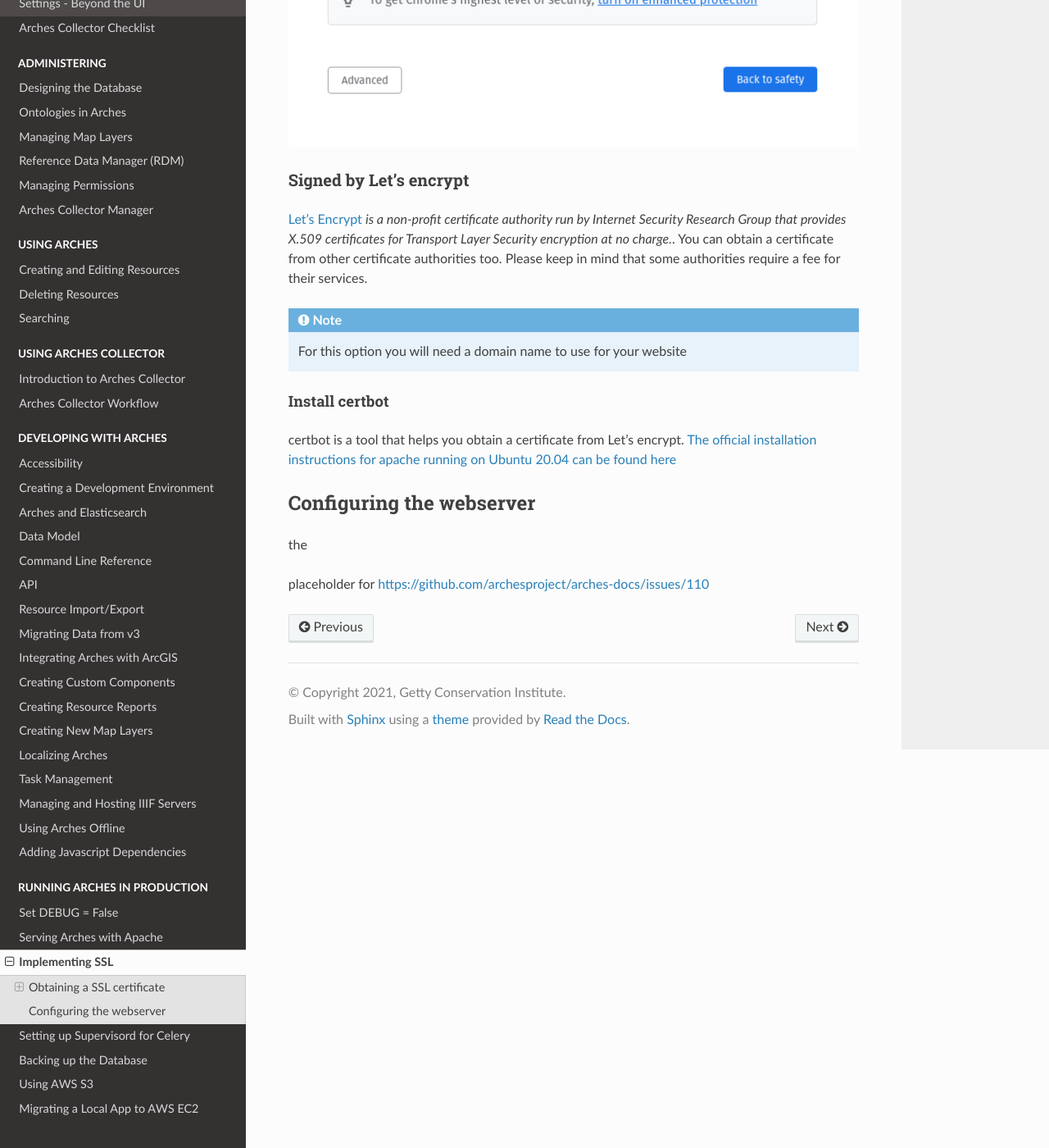
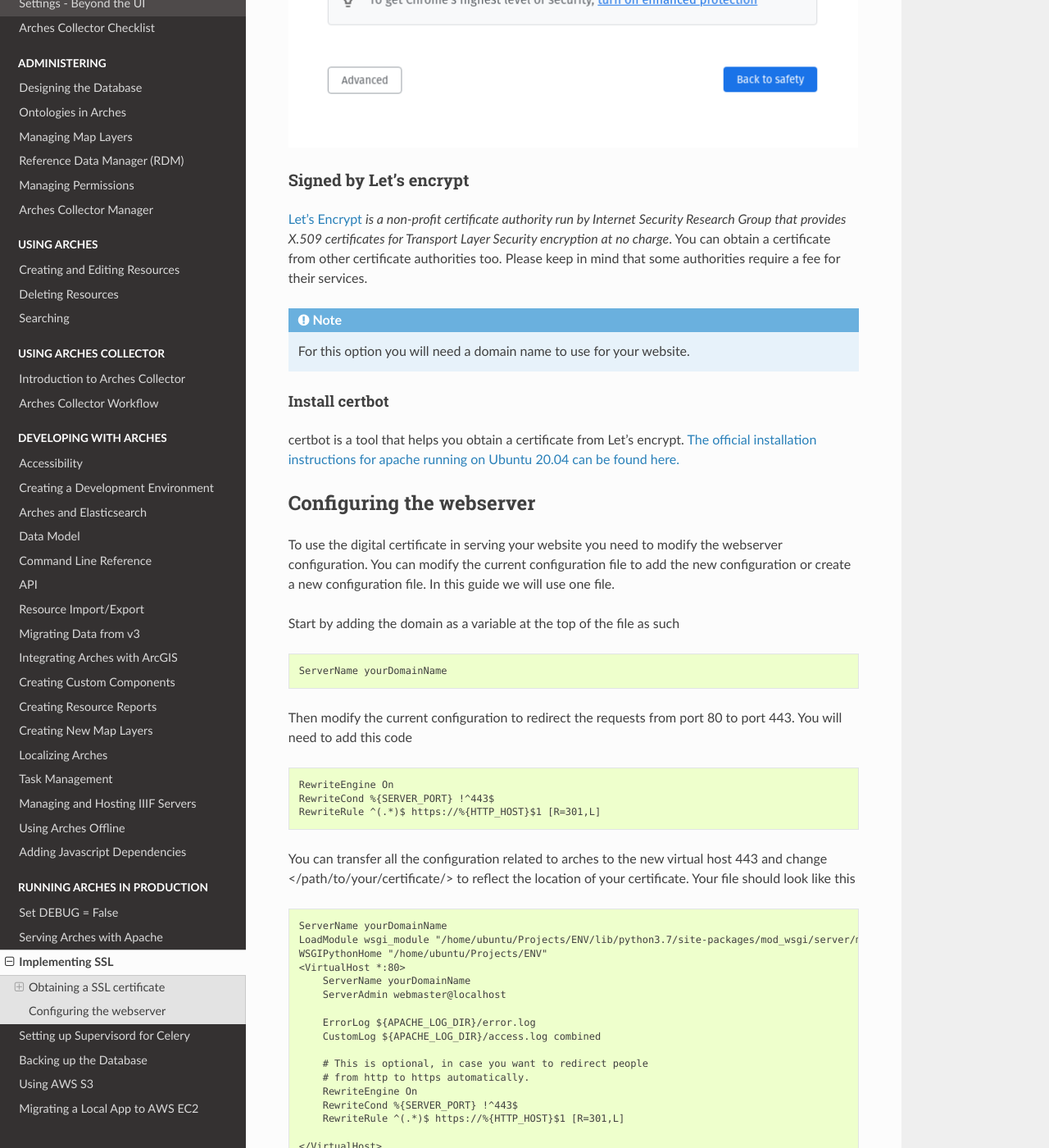
Before and after one commit to archesproject/arches-docs, a Sphinx documentation site: the page built from docs/implementing-ssl.txt, in a window 1280 px wide and 1400 px high, scrolled down 1090 px. Shown: the whole window at 82% size. Built offline with Sphinx 7.4.7 and the Read the Docs theme 2.0.0, drawn with Linux system fonts in a browser that asks for light colours; some of the changed text lies outside the part shown.

Commit message:
add full config #110

```diff
--- a/docs/implementing-ssl.txt
+++ b/docs/implementing-ssl.txt
@@ -28,18 +28,102 @@
 Signed by Let's encrypt
 =======================
 
-`Let's Encrypt <https://letsencrypt.org/>`_ *is a non-profit certificate authority run by Internet Security Research Group that provides X.509 certificates for Transport Layer Security encryption at no charge.*. You can obtain a certificate from other certificate authorities too. Please keep in mind that some authorities require a fee for their services.
+`Let's Encrypt <https://letsencrypt.org/>`_ *is a non-profit certificate authority run by Internet Security Research Group that provides X.509 certificates for Transport Layer Security encryption at no charge*. You can obtain a certificate from other certificate authorities too. Please keep in mind that some authorities require a fee for their services.
 
 .. note::
-    For this option you will need a domain name to use for your website
+    For this option you will need a domain name to use for your website.
 
 Install certbot
 ---------------
-certbot is a tool that helps you obtain a certificate from Let's encrypt. `The official installation instructions for apache running on Ubuntu 20.04 can be found here <https://certbot.eff.org/lets-encrypt/ubuntufocal-apache>`_
+certbot is a tool that helps you obtain a certificate from Let's encrypt. `The official installation instructions for apache running on Ubuntu 20.04 can be found here. <https://certbot.eff.org/lets-encrypt/ubuntufocal-apache>`_
 
 
 Configuring the webserver
 *************************
-the
+To use the digital certificate in serving your website you need to modify the webserver configuration. You can modify the current configuration file to add the new configuration or create a new configuration file. In this guide we will use one file.
 
-placeholder for https://github.com/archesproject/arches-docs/issues/110
+Start by adding the domain as a variable at the top of the file as such
+
+.. code-block::
+
+    ServerName yourDomainName
+
+Then modify the current configuration to redirect the requests from port 80 to port 443. You will need to add this code
+
+.. code-block::
+
+    RewriteEngine On
+    RewriteCond %{SERVER_PORT} !^443$
+    RewriteRule ^(.*)$ https://%{HTTP_HOST}$1 [R=301,L]
+
+You can transfer all the configuration related to arches to the new virtual host 443 and change </path/to/your/certificate/> to reflect the location of your certificate. Your file should look like this
+
+.. code-block::
+
+    ServerName yourDomainName
+    LoadModule wsgi_module "/home/ubuntu/Projects/ENV/lib/python3.7/site-packages/mod_wsgi/server/mod_wsgi-py37.cpython-37m-x86_64-linux-gnu.so"
+    WSGIPythonHome "/home/ubuntu/Projects/ENV"
+    <VirtualHost *:80>
+        ServerName yourDomainName
+        ServerAdmin webmaster@localhost
+
+        ErrorLog ${APACHE_LOG_DIR}/error.log
+        CustomLog ${APACHE_LOG_DIR}/access.log combined
+
+        # This is optional, in case you want to redirect people
+        # from http to https automatically.
+        RewriteEngine On
+        RewriteCond %{SERVER_PORT} !^443$
+        RewriteRule ^(.*)$ https://%{HTTP_HOST}$1 [R=301,L]
+
+    </VirtualHost>
+    <VirtualHost *:443>
+        WSGIPassAuthorization on
+        WSGIDaemonProcess arches python-path=/home/ubuntu/Projects/my_project
+        WSGIScriptAlias / /home/ubuntu/Projects/my_project/my_project/wsgi.py process-group=arches
+        <Directory /home/ubuntu/Projects/my_project/>
+                    Options Indexes FollowSymLinks
+                    AllowOverride None
+                    Require all granted
+        </Directory>
+
+        Alias /media/ /home/ubuntu/Projects/my_project/my_project/static/
+        <Directory /home/ubuntu/Projects/my_project/my_project/static>
+                    Options Indexes FollowSymLinks
+                    AllowOverride None
+                    Require all granted
+        </Directory>
+
+        Alias /files/uploadedfiles /home/ubuntu/Projects/my_project/my_project/uploadedfiles
+        <Directory /home/ubuntu/Projects/my_project/my_project/files/uploadedfiles>
+                    Options Indexes FollowSymLinks
+                    AllowOverride None
+                    Require all granted
+        </Directory>
+
+        ServerName yourDomainName
+        ServerAdmin webmaster@localhost
+        DocumentRoot /var/www/html
+
+        ErrorLog ${APACHE_LOG_DIR}/error.log
+        CustomLog ${APACHE_LOG_DIR}/access.log combined
+
+        SSLEngine on
+        SSLCertificateFile </path/to/your/certificate/>cert.pem
+        SSLCertificateKeyFile </path/to/your/certificate/>privkey.pem
+        SSLCACertificateFile </path/to/your/certificate/>chain.pem
+    </VirtualHost>
+
+
+Then you will need to enable the SSL and redirecting modules before you reload apache configuration
+
+.. code-block::
+
+    sudo a2enmod ssl
+    sudo a2enmod rewrite
+
+Now you can reload apache to access the new configuration
+
+.. code-block::
+
+    sudo service apache2 reload
```
